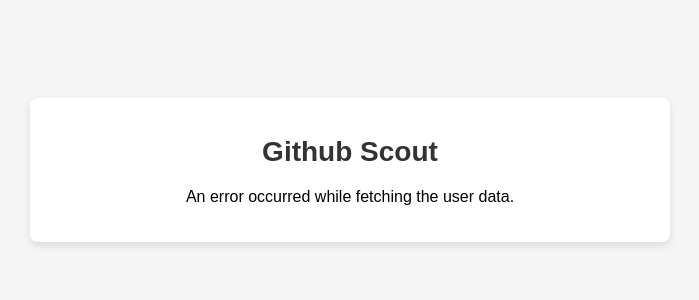
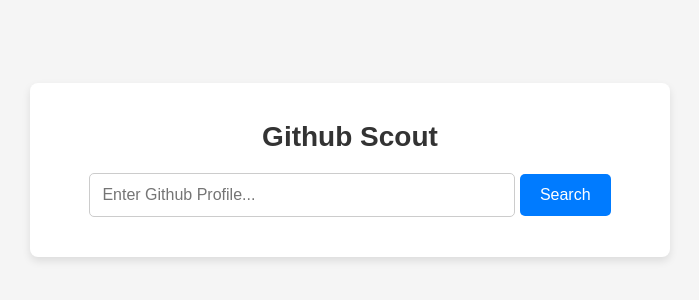
Before and after one commit to neeldesaind/github-scout, a plain HTML site: page index.html in a window 1280 px wide. Shown: the part 230-530 px from the top of the page, without its empty margins (290-989 px from the left). Drawn offline with Linux system fonts and the light colour scheme; no server answers.

Commit message:
Second Commit - Search Functionality

```diff
--- a/index.html
+++ b/index.html
@@ -3,7 +3,7 @@
   <head>
     <meta charset="UTF-8" />
     <meta name="viewport" content="width=device-width, initial-scale=1.0" />
-    <title>Github Profile Display</title>
+    <title>Github Profile Search</title>
     <script src="main.js"></script>
     <link rel="stylesheet" href="script.css" />
   </head>
@@ -11,6 +11,13 @@
     <div class="container">
       <div class="search-container">
         <h1>Github Scout</h1>
+        <input
+          type="text"
+          id="txtSearch"
+          placeholder="Enter Github Profile..."
+          required
+        />
+        <button id="btnSearch" onclick="fetchUser()">Search</button>
       </div>
 
       <div id="profileDiv" class="profile hidden">
--- a/main.js
+++ b/main.js
@@ -1,8 +1,11 @@
-window.onload = function () {
-    const username = "neeldesaind";
+async function fetchUser() {
+    const username = document.getElementById('txtSearch').value;
+    if (!username) {
+        alert("Please enter a username!");
+        return;
+    }
     document.getElementById('profileDiv').classList.add('hidden');
     document.getElementById('errorP').classList.add('hidden');
-
     const url = `https://api.github.com/users/${username}`;
     const xhr = new XMLHttpRequest();
 
@@ -11,6 +14,7 @@
         if (xhr.status === 200) {
             const user = JSON.parse(xhr.responseText);
 
+            // Update profile with user data
             document.getElementById('avatar').src = user.avatar_url;
             document.getElementById('name').textContent = user.name || 'Not Available';
             document.getElementById('bio').textContent = user.bio || 'Not Available';
@@ -23,6 +27,7 @@
             document.getElementById('created').textContent = new Date(user.created_at).toLocaleDateString() || 'Not Available';
             document.getElementById('updated').textContent = new Date(user.updated_at).toLocaleDateString() || 'Not Available';
 
+            // Show profile and hide error message
             document.getElementById('profileDiv').classList.remove('hidden');
             document.getElementById('errorP').classList.add('hidden');
         } else if (xhr.status === 404) {
@@ -43,4 +48,4 @@
     };
 
     xhr.send();
-};
+}
--- a/script.css
+++ b/script.css
@@ -1,6 +1,6 @@
 body {
     margin: 0;
-    font-family: 'Arial', sans-serif;
+    font-family: 'Arial', Arial, Helvetica, sans-serif;
     background-color: #f5f5f5;
     display: flex;
     justify-content: center;
```
